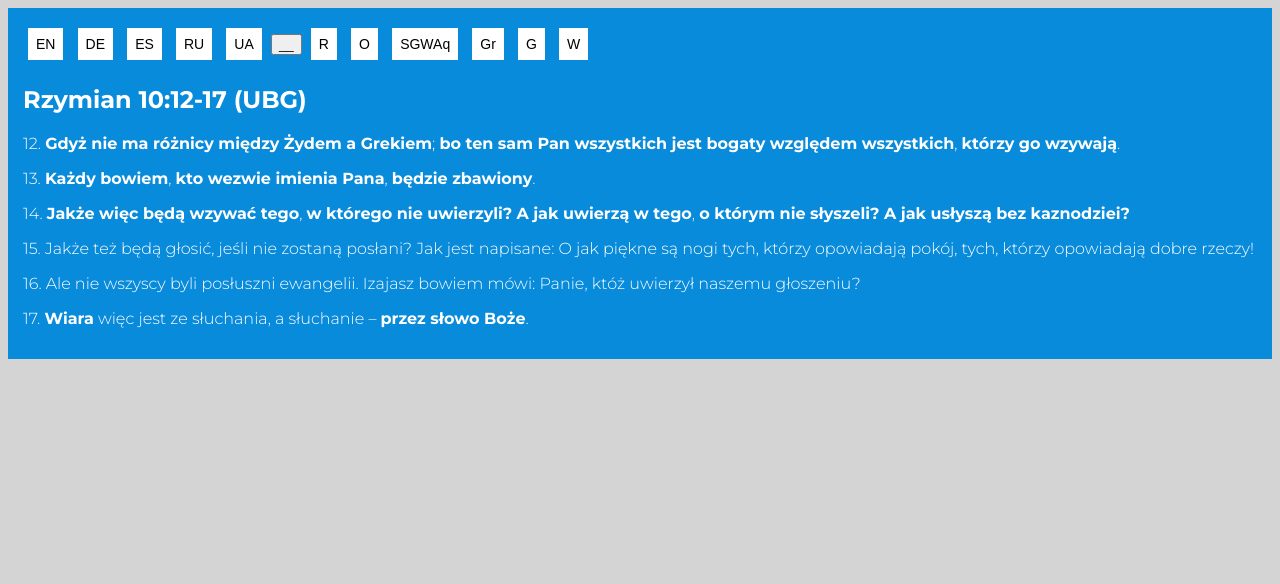
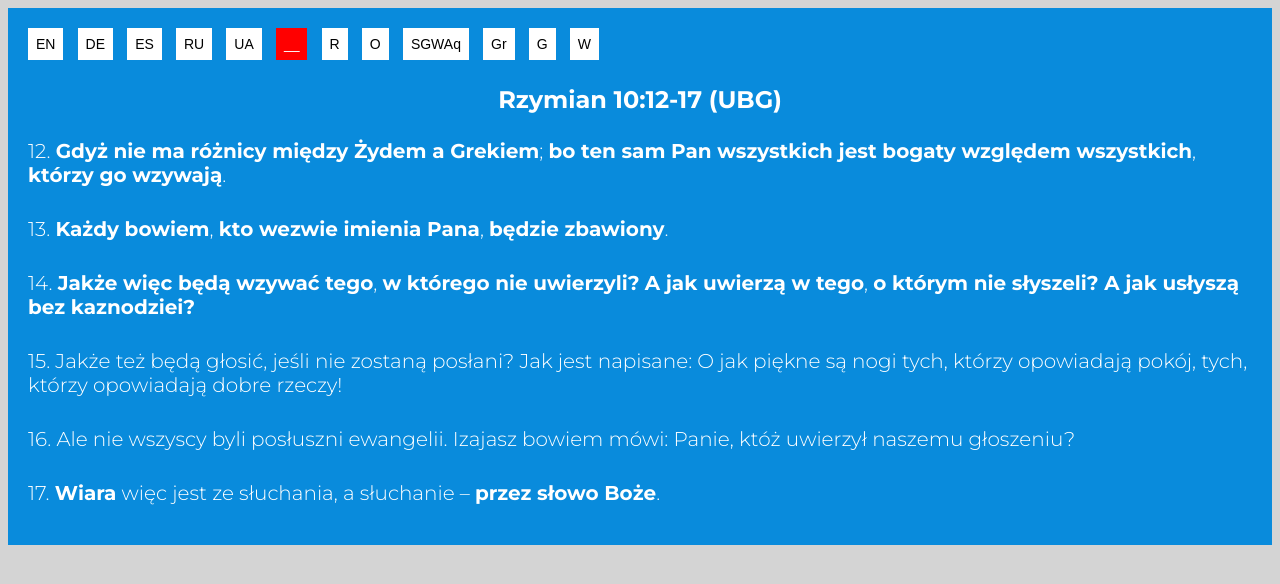
Before and after one commit to mr-front-end-dev/Bible-Verses-b--PL, a plain HTML site: page index.html in a window 1280 px wide. Drawn offline with Linux system fonts and the light colour scheme.

Commit message:
Updated section.css

```diff
--- a/css/section.css
+++ b/css/section.css
@@ -2,16 +2,25 @@
   padding: 15px;
 }
 
-.section--h1 {
+.section__h1 {
   text-align: center;
 }
 
-.section--paragraph {
+.section__paragraph {
   font-size: 20px;
   padding: 5px;
 }
 
-.section--bold{
+.section__button--underscore {
+  color: hsl(0, 0%, 100%);
+  background-color: hsl(0, 100%, 50%);
+  border-style: none;
+  font-size: 14px;
+  padding: 8px;
+  margin: 5px;
+}
+
+.section--bold {
   font-weight: bold;
 }
 
```
